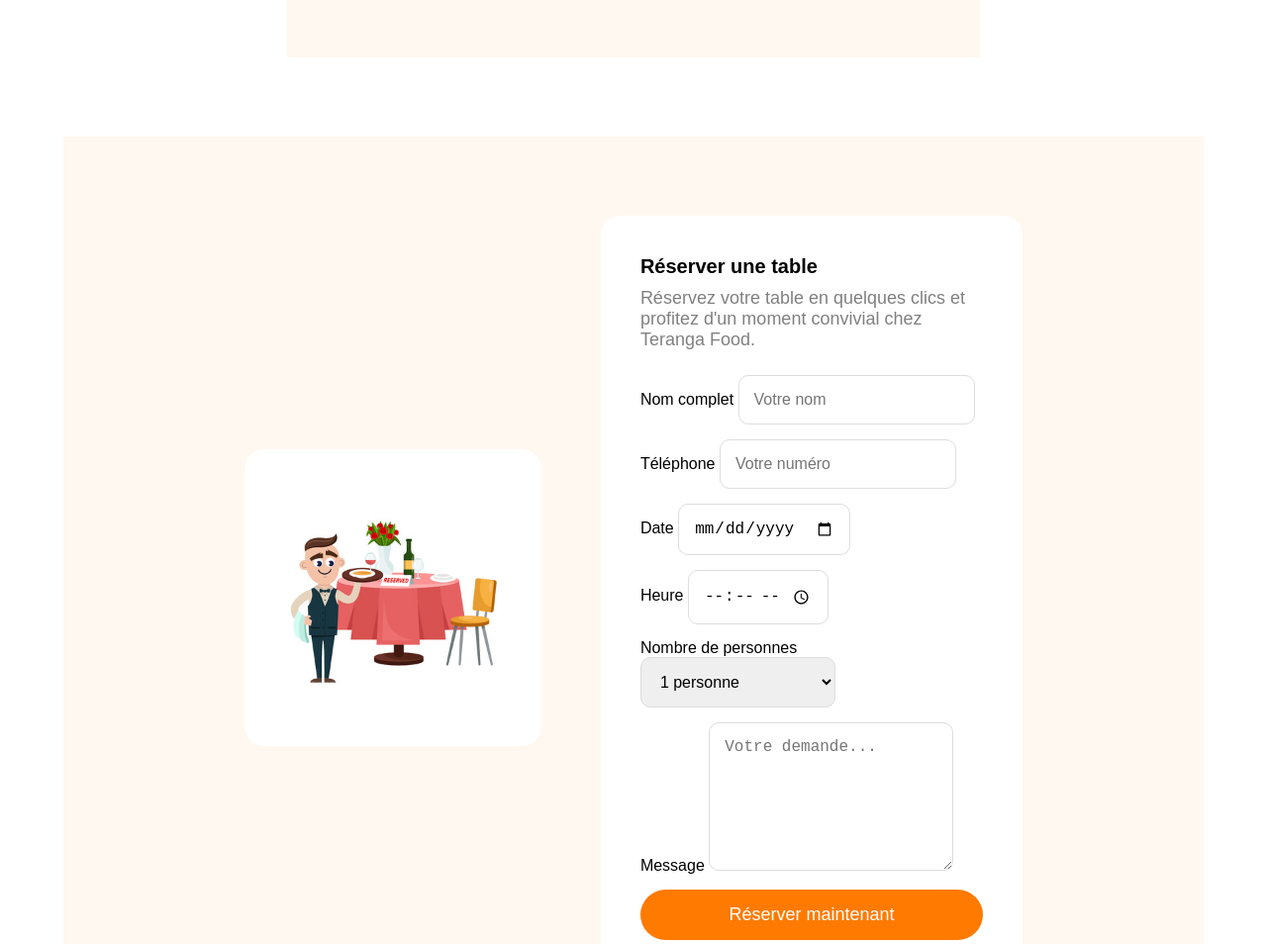
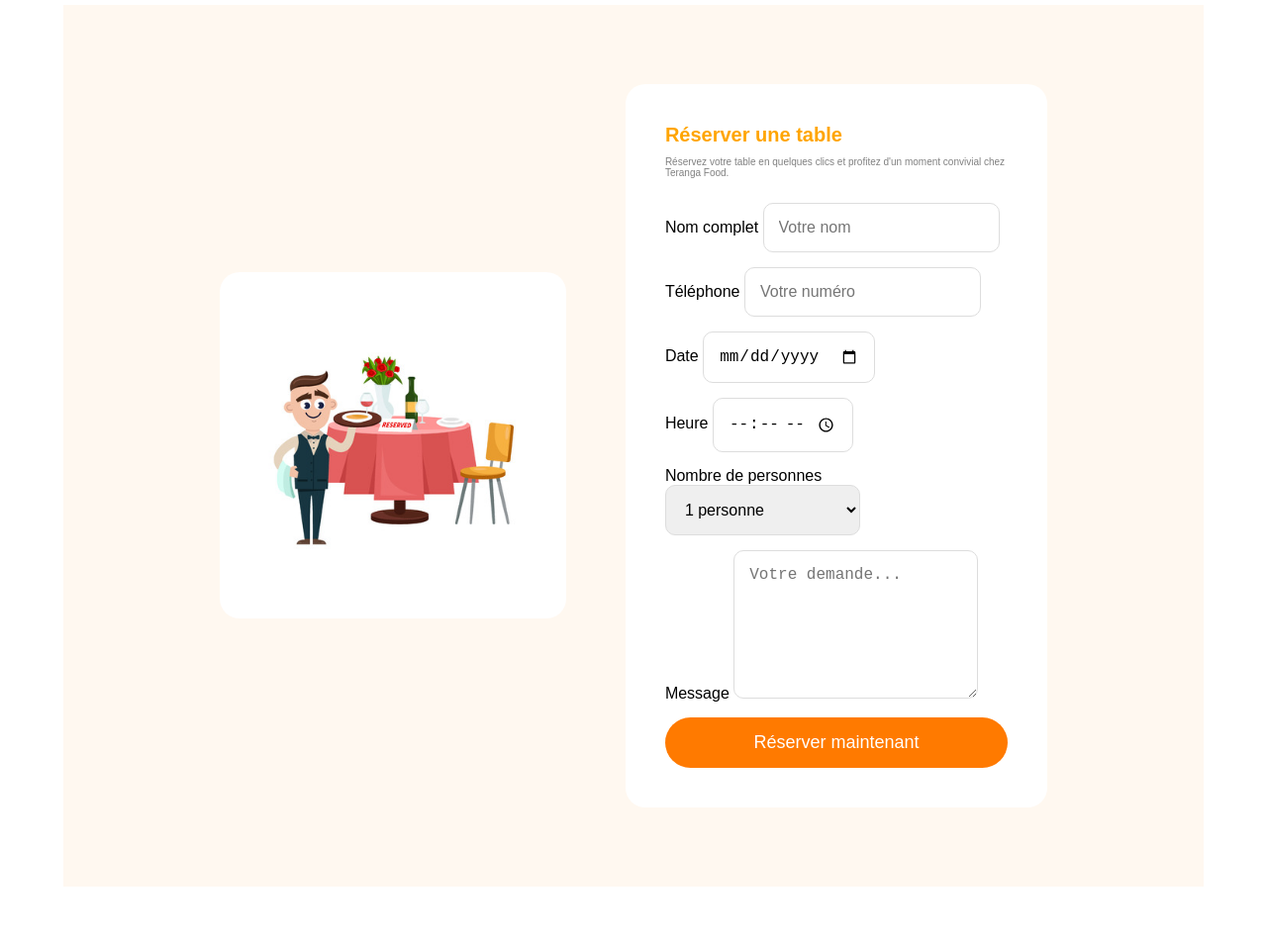
Before and after one commit to ndeyeramadiop400-collab/Teranga-Food, a plain HTML site: page commande.html in a window 1280 px wide. Shown: the part 1260-2214 px from the top of the page at 99% size. Drawn offline with Linux system fonts and the light colour scheme.

Commit message:
Update style.css

```diff
--- a/css/style.css
+++ b/css/style.css
@@ -362,12 +362,12 @@ header{
     text-align:center;
 }
 .commande h1{
-    font-size:45px;
+    font-size:20px;
     color:#ff6b00;
     margin-bottom:15px;
 }
 .commande p{
-    font-size:20px;
+    font-size:10px;
     color:#555;
     max-width:700px;
     margin:0 auto 40px;
@@ -385,7 +385,7 @@ header{
 }
 .reservation-image img{
     width:100%;
-    max-width:300px;
+    max-width:350px;
     height:auto;
     border-radius:20px;
     display:block;
@@ -407,11 +407,12 @@ header{
 .reservation-form h2{
     font-size:20px;
     margin-bottom:10px;
+    color:orange;
 }
 .reservation-form p{
     color:gray;
     margin-bottom:25px;
-    font-size: 18px;
+    font-size: 10px;
 }
 form{
     display:flex;
```
